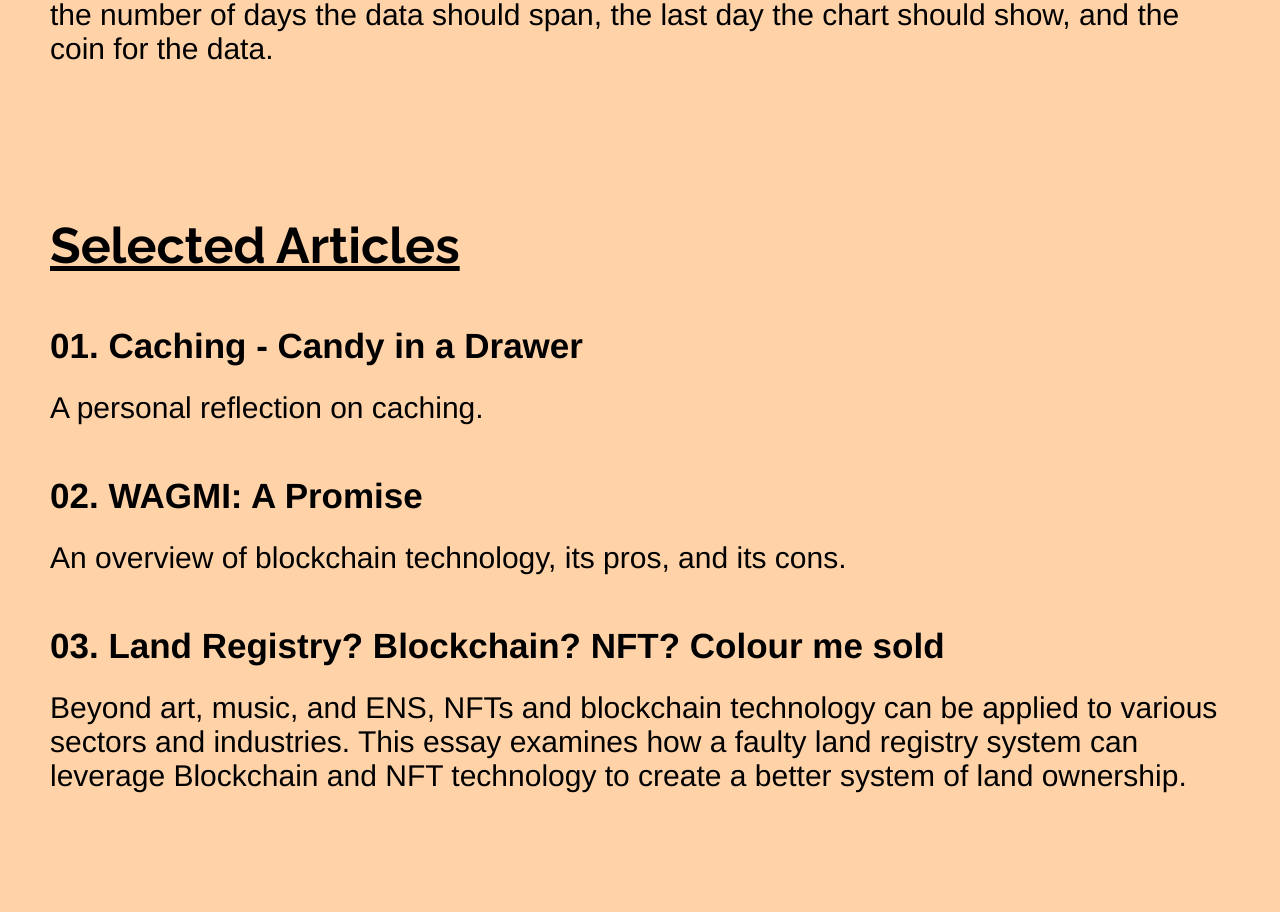
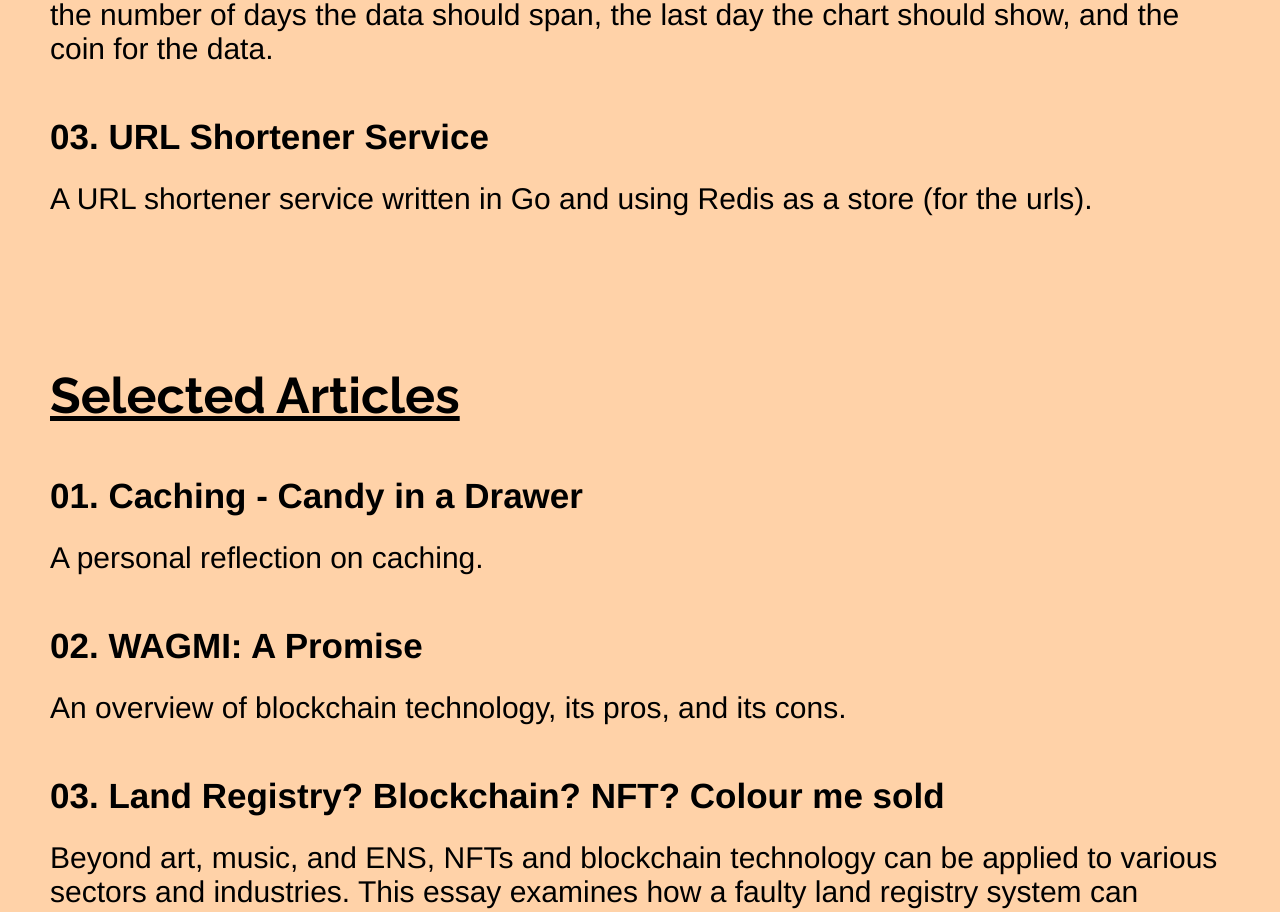
Before and after one commit to Exalted100/portfolio-v2, a Vue app: page / in a window 1280 px wide. Shown: the part 1146-2058 px from the top of the page. Built offline with nearby package versions, Linux system fonts and the light colour scheme.

Commit message:
feat: added new work, which is the URL shortener service

```diff
--- a/src/assets/works.js
+++ b/src/assets/works.js
@@ -11,6 +11,12 @@ const works = [
     description:
       "A data visualization project, built with Apex Charts, React, and tghe Coin Gecko API, that shows the price history of cryptocurrencies across a period of days. The supported coins include Bitcoin, Litecoin, Ethereum, and Binance Coin. It also has functionality to choose the number of days the data should span, the last day the chart should show, and the coin for the data.",
   },
+  {
+    title: "03. URL Shortener Service",
+    link: "https://github.com/Exalted100/url-shortener",
+    description:
+      "A URL shortener service written in Go and using Redis as a store (for the urls).",
+  },
 ];
 
 export default works;
```
